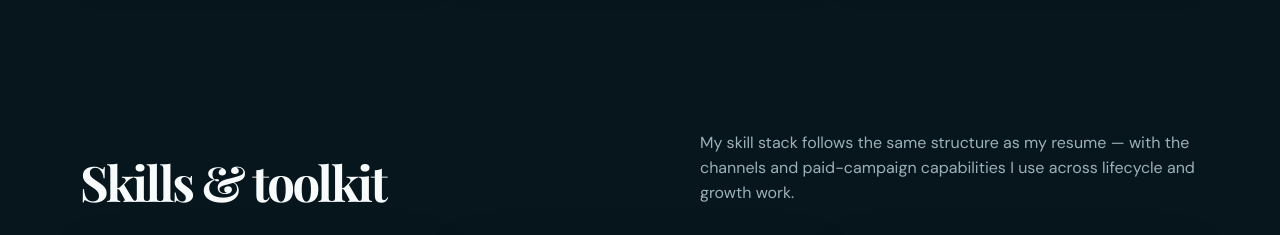
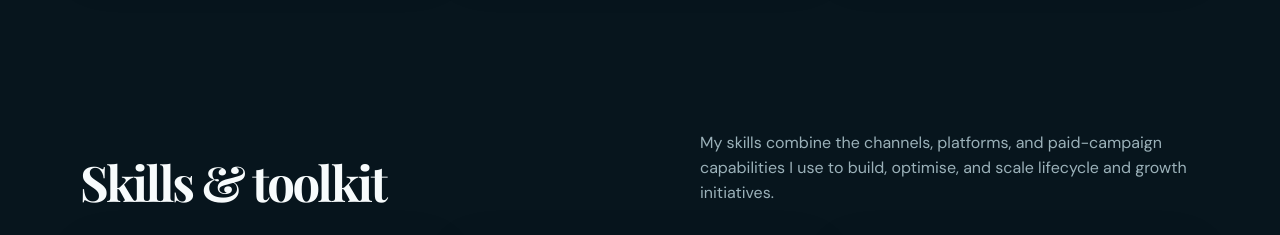
Before and after one commit to maithilivishwakarma10-ctrl/portfolio, a plain HTML site: page index.html in a window 1280 px wide. Shown: the part 3120-3355 px from the top of the page. Drawn offline with nearby package versions, Linux system fonts and the light colour scheme.

Commit message:
Update index.html

```diff
--- a/index.html
+++ b/index.html
@@ -334,7 +334,7 @@ footer{border-color:var(--line);color:#718991}
 <section id="skills"><div class="wrap">
 <div class="section-head reveal">
   <h2>Skills & toolkit</h2>
-  <p>My skill stack follows the same structure as my resume — with the channels and paid-campaign capabilities I use across lifecycle and growth work.</p>
+  <p>My skills combine the channels, platforms, and paid-campaign capabilities I use to build, optimise, and scale lifecycle and growth initiatives.</p>
 </div>
 
 <div class="skills-grid">
```
